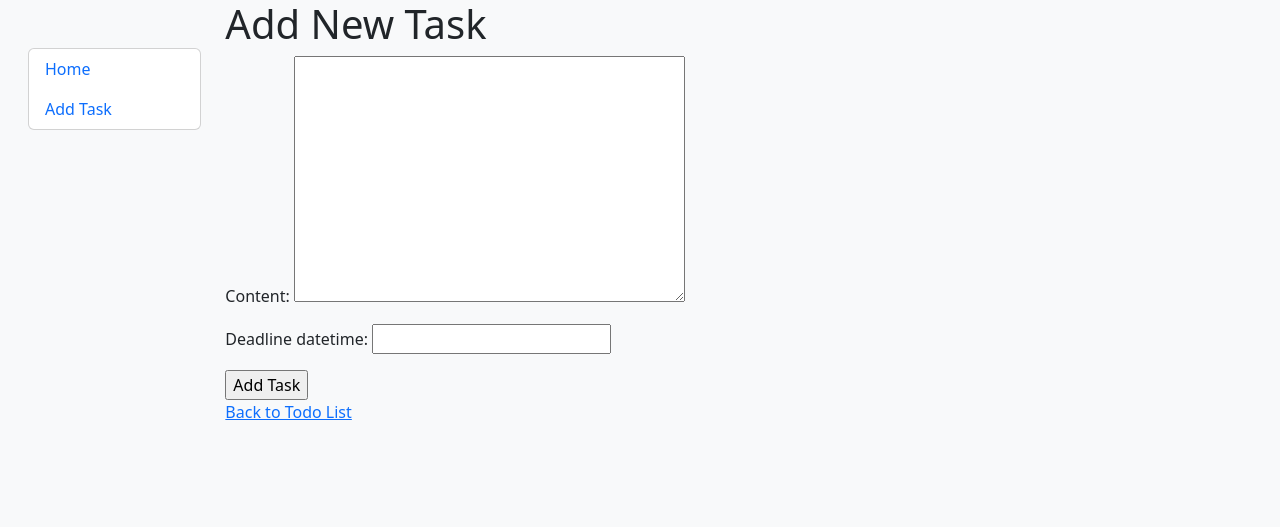
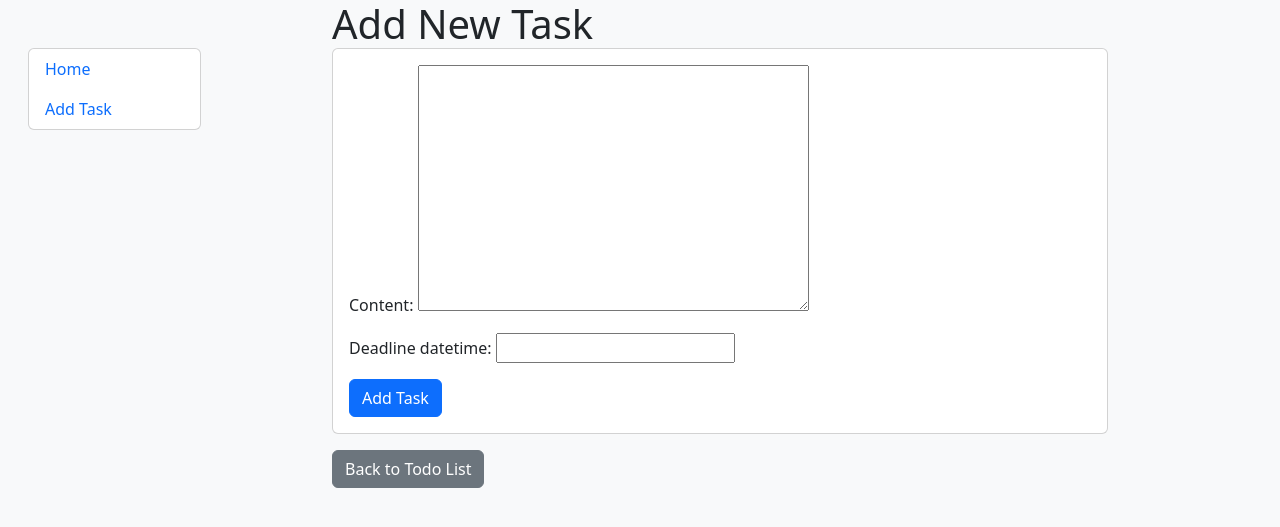
Before and after one commit to maccarets/to-do-list-project, a Django app: page /add/ in a window 1280 px wide. Shown: the top 527 px of the page. Run offline with Django 4.2, Linux system fonts and the light colour scheme.

Commit message:
update html

```diff
--- a/templates/add_task.html
+++ b/templates/add_task.html
@@ -1,11 +1,23 @@
+<!-- your_app_name/templates/add_task.html -->
+
 {% extends "base.html" %}
 
 {% block content %}
-<h1>Add New Task</h1>
-<form method="post">
-  {% csrf_token %}
-  {{ form.as_p }}
-  <input type="submit" value="Add Task">
-</form>
-<a href="{% url 'index' %}">Back to Todo List</a>
+<h1 class="mb-0">Add New Task</h1>
+  <div class="row">
+  <div class="col-md-10">
+  <div class="card">
+
+    <div class="card-body">
+      <form method="post">
+        {% csrf_token %}
+        {{ form.as_p }}
+        <button type="submit" class="btn btn-primary">Add Task</button>
+      </form>
+    </div>
+  </div>
+    </div>
+  </div>
+  <a href="{% url 'index' %}" class="btn btn-secondary mt-3">Back to Todo List</a>
+
 {% endblock %}
--- a/templates/base.html
+++ b/templates/base.html
@@ -13,7 +13,7 @@
 <div class="container-fluid">
   <div class="row">
     {% include "sidebar.html" %}
-    <main class="col-md-10 ms-sm-auto">
+    <main class="col-md-9 ms-sm-auto">
       <!-- Page content will be rendered in this block -->
       {% block content %}
       {% endblock %}
```
Also changed, not shown: templates/index.html (+6 -5 lines).
